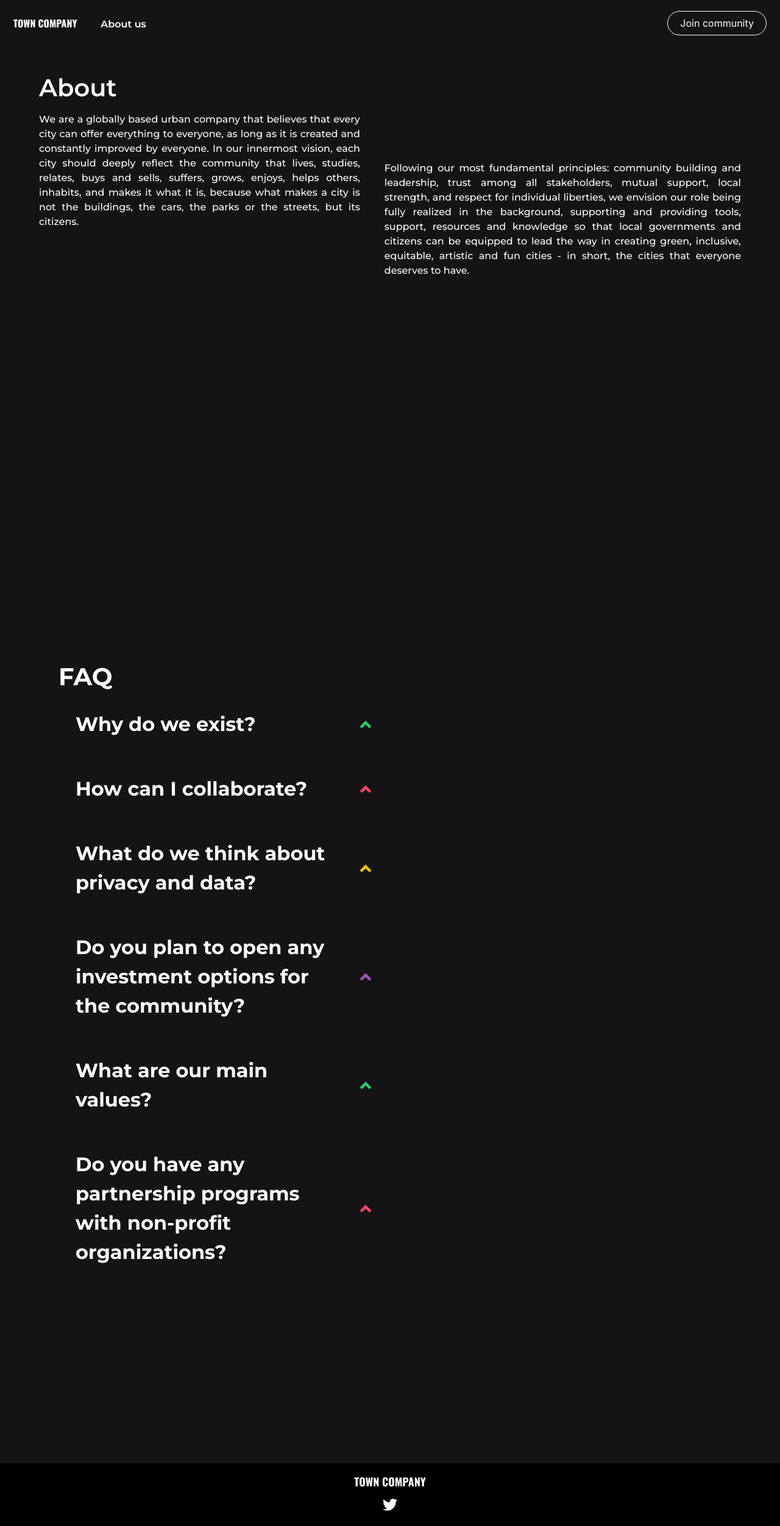
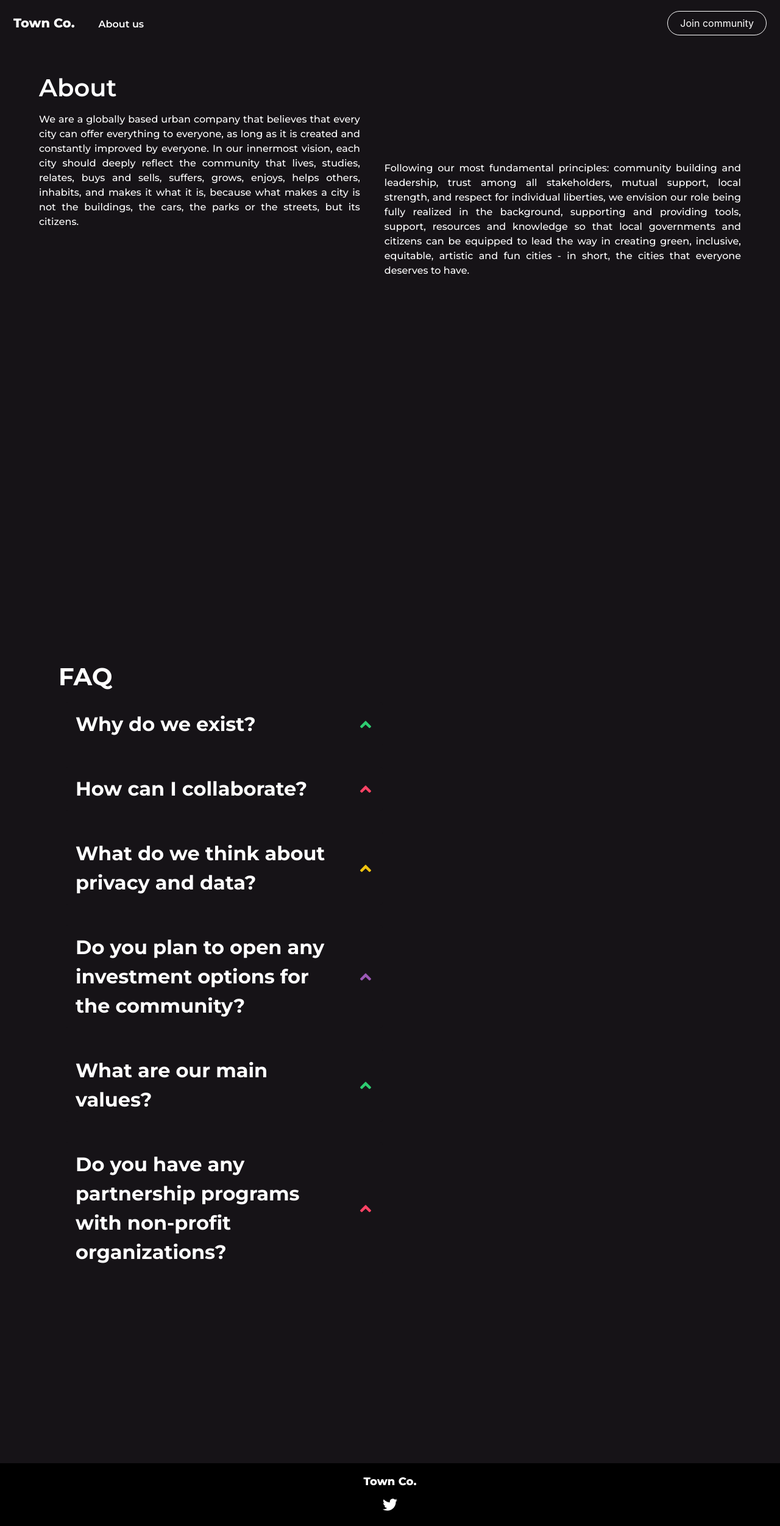
Before and after one commit to math77/town, a React (Create React App) app: page /about in a window 1280 px wide. Shown: the whole page at 61% size. Built offline with nearby package versions, Linux system fonts and the light colour scheme.

Commit message:
change company name

```diff
--- a/src/AboutUs.js
+++ b/src/AboutUs.js
@@ -18,7 +18,7 @@ class AboutUs extends React.Component {
         <nav className="navbar" role="navigation" aria-label="main navigation">
           <div className="navbar-brand">
             <Link to="/" className="navbar-item" id="logo">
-              TOWN COMPANY
+              Town Co.
             </Link>
           </div>
           <div className="navbar-start">
@@ -147,7 +147,7 @@ class AboutUs extends React.Component {
         </section>
         <footer className="footer" style={{ backgroundColor: '#000000', padding: '20px' }}>
           <div className="content has-text-centered">
-            <h5 id="logo-footer" style={{ color: '#ffffff' }}>TOWN COMPANY</h5>
+            <h5 id="logo-footer" style={{ color: '#ffffff' }}>Town Co.</h5>
             <a href="https://twitter.com/towncocompany" target="_blank" rel="noreferrer">
               <i className="fab fa-twitter" style={{ color: '#ffffff', fontSize: '1.5rem' }}></i>
             </a>
--- a/src/App.js
+++ b/src/App.js
@@ -16,7 +16,7 @@ function App() {
       <nav className="navbar" role="navigation" aria-label="main navigation">
         <div className="navbar-brand">
           <Link to="/" className="navbar-item" id="logo">
-            TOWN COMPANY
+            Town Co.
           </Link>
         </div>
         <div className="navbar-start">
@@ -175,7 +175,7 @@ function App() {
       </section>
       <footer className="footer" style={{ backgroundColor: '#000000', padding: '20px' }}>
         <div className="content has-text-centered">
-          <h5 id="logo-footer" style={{ color: '#ffffff' }}>TOWN COMPANY</h5>
+          <h5 id="logo-footer" style={{ color: '#ffffff' }}>Town Co.</h5>
           <a href="https://twitter.com/towncocompany" target="_blank" rel="noreferrer">
             <i className="fab fa-twitter" style={{ color: '#ffffff', fontSize: '1.5rem' }}></i>
           </a>
--- a/src/Navbar.css
+++ b/src/Navbar.css
@@ -5,8 +5,9 @@
 #logo {
   margin-left: 10px;
   margin-top: 10px;
-  font-family: 'Oswald', sans-serif;
-  font-weight: 700;
+  font-weight: 800;
+  font-family: 'Montserrat', sans-serif;
+  font-size: 1.3rem;
   color: #ffffff;
 }
 
@@ -32,8 +33,8 @@
 }
 
 #logo-footer {
-  font-family: 'Oswald', sans-serif;
-  font-weight: 700;
+  font-weight: 800;
+  font-family: 'Montserrat', sans-serif;
   color: '#ffffff';
 }
 
```
